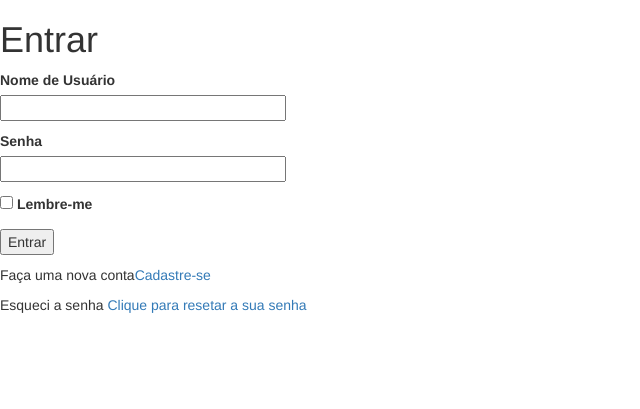
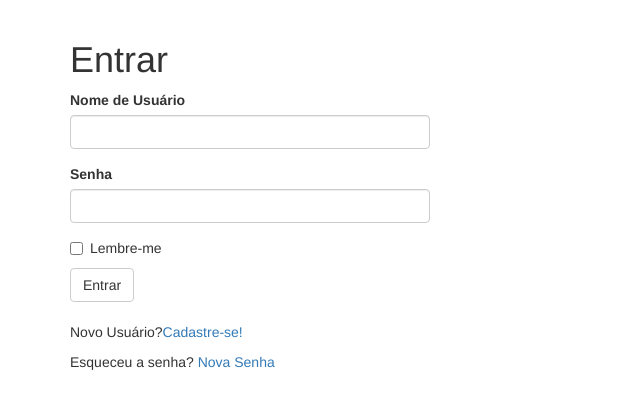
Before and after one commit to kudnx/microblog, a Flask app: page /login in a window 1280 px wide. Shown: the part 52-461 px from the top of the page, without its empty margins (0-640 px from the left). Run offline with Flask 2, Linux system fonts and the light colour scheme; some libraries are stand-ins or nearby versions.

Commit message:
Facelift

```diff
--- a/app/templates/login.html
+++ b/app/templates/login.html
@@ -1,29 +1,17 @@
-{% extends "base.html" %}
+{% extends 'base.html' %}
+{% import 'bootstrap/wtf.html' as wtf %}
 
-{% block content %}
+{% block app_content %}
     <h1>Entrar</h1>
-    <form action="" method="post" novalidate>
-        {{ form.hidden_tag() }}
-        <p>
-            {{ form.username.label }}<br>
-            {{ form.username(size=32) }}<br>
-            {% for error in form.username.errors %}
-            <span style="color: red;">[{{ error }}]</span>
-            {% endfor %}
-        </p>
-        <p>
-            {{ form.password.label }}<br>
-            {{ form.password(size=32) }}<br>
-            {% for error in form.password.errors %}
-            <span style="color: red;">[{{ error }}]</span>
-            {% endfor %}
-        </p>
-        <p>{{ form.remember_me() }} {{ form.remember_me.label }}</p>
-        <p>{{ form.submit() }}</p>
-        <p>Faça uma nova conta<a href="{{ url_for('register') }}">Cadastre-se</a></p>
-        <p>
-        Esqueci a senha
-        <a href="{{ url_for('reset_password_request') }}">Clique para resetar a sua senha</a>
+    <div class="row">
+        <div class="col-md-4">
+            {{ wtf.quick_form(form) }}
+        </div>
+    </div>
+    <br>
+    <p>Novo Usuário?<a href="{{ url_for('register') }}">Cadastre-se!</a></p>
+    <p>
+        Esqueceu a senha?
+        <a href="{{ url_for('reset_password_request') }}">Nova Senha</a>
     </p>
-    </form>
 {% endblock %}
```
